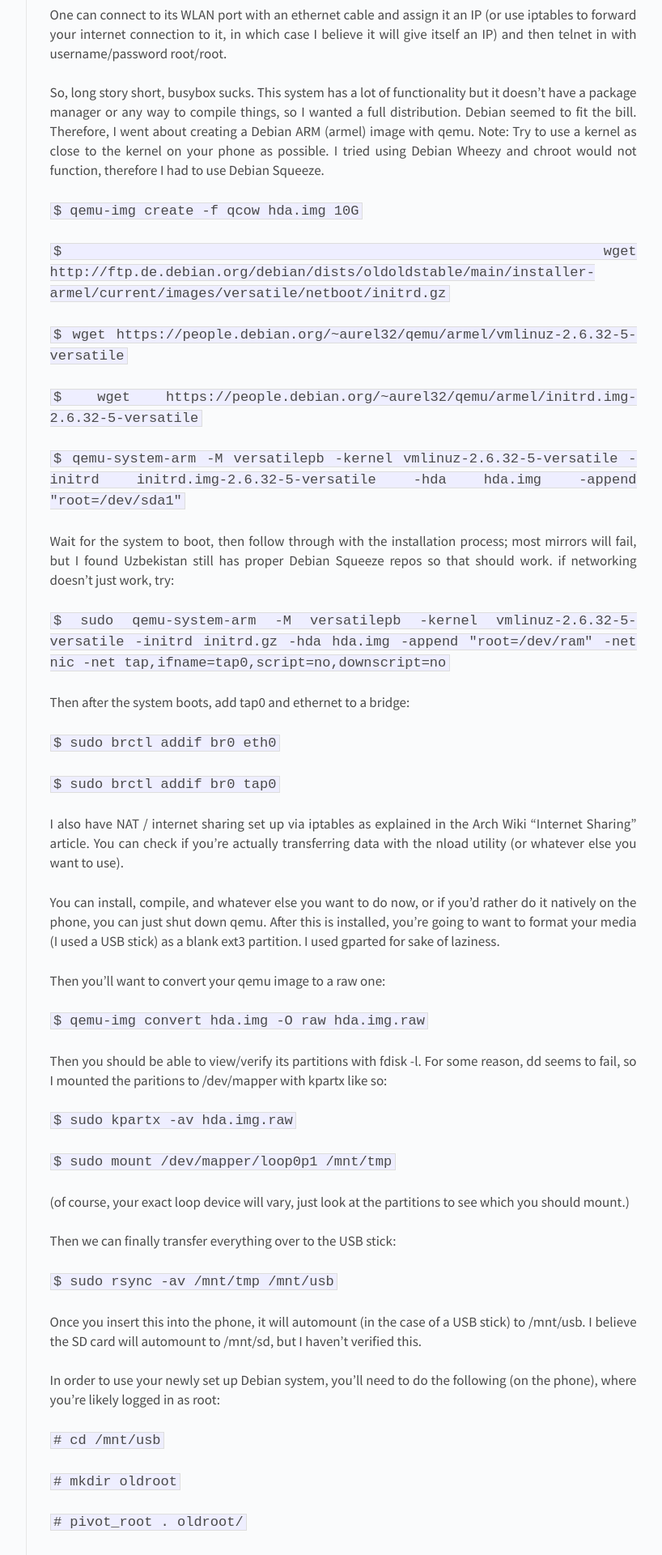
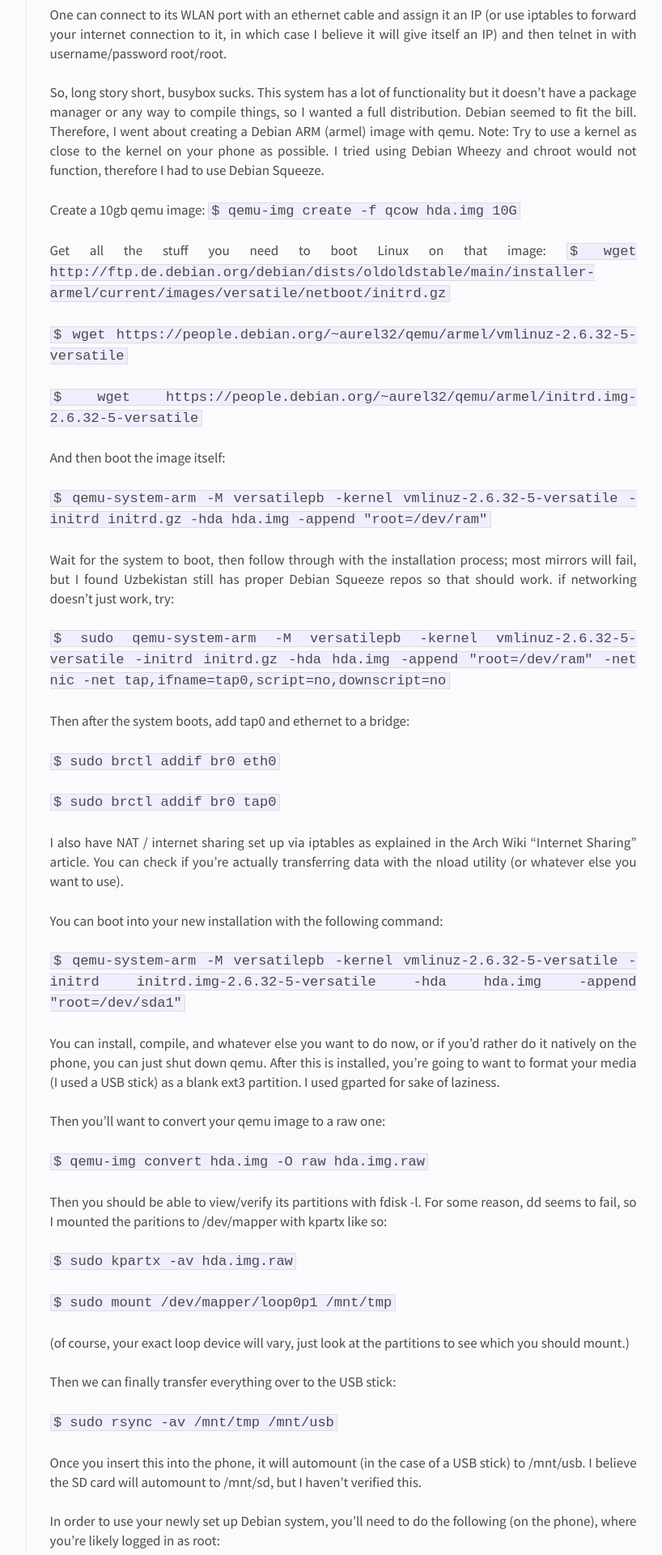
Before and after one commit to lovelaced/lovelaced.github.io, a Jekyll site: the page built from index.html, in a window 1280 px wide. Shown: the part 892-2812 px from the top of the page at 81% size, without its empty margins (326-1144 px from the left). Built offline with Jekyll 4.4.1, drawn with Linux system fonts in a browser that asks for light colours; Markdown is read by kramdown in place of the engine named in the settings.

Commit message:
some changes

```diff
--- a/_posts/2015-09-01-videophone.md
+++ b/_posts/2015-09-01-videophone.md
@@ -25,15 +25,21 @@ So, long story short, busybox sucks. This system has a lot of functionality but
 so I wanted a full distribution. Debian seemed to fit the bill. Therefore, I went about creating a Debian ARM (armel) image with qemu.
 Note: Try to use a kernel as close to the kernel on your phone as possible. I tried using Debian Wheezy and chroot would not function, therefore I had to use Debian Squeeze.
 
+Create a 10gb qemu image:
  `$ qemu-img create -f qcow hda.img 10G `
 
+Get all the stuff you need to boot Linux on that image:
  `$ wget http://ftp.de.debian.org/debian/dists/oldoldstable/main/installer-armel/current/images/versatile/netboot/initrd.gz`
 
  `$ wget https://people.debian.org/~aurel32/qemu/armel/vmlinuz-2.6.32-5-versatile`
 
  `$ wget https://people.debian.org/~aurel32/qemu/armel/initrd.img-2.6.32-5-versatile`
 
- `$ qemu-system-arm -M versatilepb -kernel vmlinuz-2.6.32-5-versatile -initrd initrd.img-2.6.32-5-versatile -hda hda.img -append "root=/dev/sda1"`
+And then boot the image itself:
+
+ `$ qemu-system-arm -M versatilepb -kernel vmlinuz-2.6.32-5-versatile -initrd initrd.gz -hda hda.img -append "root=/dev/ram" `
+
+
 
 
 Wait for the system to boot, then follow through with the installation process; most mirrors will fail, but I found Uzbekistan still has proper Debian Squeeze repos so that should work.
@@ -52,6 +58,10 @@ Then after the system boots, add tap0 and ethernet to a bridge:
 
 I also have NAT / internet sharing set up via iptables as explained in the Arch Wiki "Internet Sharing" article.
 You can check if you're actually transferring data with the nload utility (or whatever else you want to use).
+
+You can boot into your new installation with the following command:
+
+ `$ qemu-system-arm -M versatilepb -kernel vmlinuz-2.6.32-5-versatile -initrd initrd.img-2.6.32-5-versatile -hda hda.img -append "root=/dev/sda1"`
 
 You can install, compile, and whatever else you want to do now, or if you'd rather do it natively on the phone, you can just shut down qemu.
 After this is installed, you're going to want to format your media (I used a USB stick) as a blank ext3 partition. I used gparted for sake of laziness.
```
